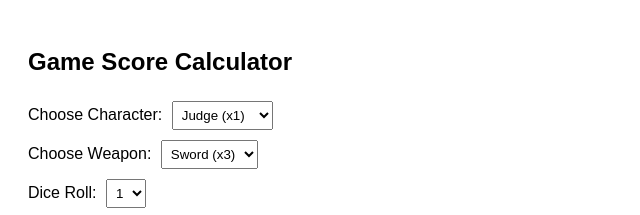
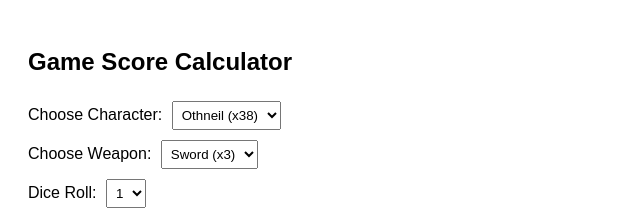
Before and after one commit to B34RD-E-B0Y/Land-of-Lando, a plain HTML site: page game-calculator.html in a window 1280 px wide. Shown: the top 215 px of the page, 0-640 px from the left. Drawn offline with Linux system fonts and the light colour scheme.

Commit message:
Update game-calculator.html

```diff
--- a/game-calculator.html
+++ b/game-calculator.html
@@ -14,8 +14,8 @@
 
   <label>Choose Character:</label>
   <select id="character">
-    <option value="1">Judge (x1)</option>
-    <option value="2">Enemy (x2)</option>
+    <option value="1">Othneil (x38)</option>
+    <option value="2">Ehud (x44)</option>
   </select><br>
 
   <label>Choose Weapon:</label>
```
